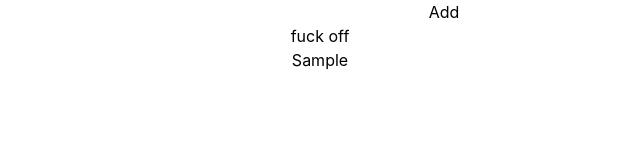
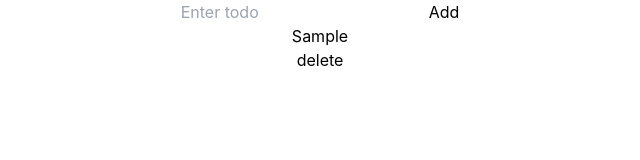
Before and after one commit to Amajuoyichidera/redux_toolkit, a React (Create React App) app: page / in a window 1280 px wide. Both pictures are taken after typing "Sample" into the empty fields and a click on the button "Add". Shown: the top 160 px of the page, without its empty margins (320-960 px from the left). Built offline with nearby package versions, Linux system fonts and the light colour scheme.

Commit message:
second version

```diff
--- a/src/components/AddTodo.js
+++ b/src/components/AddTodo.js
@@ -1,21 +1,21 @@
 import React, {useState} from 'react'
-import { useDispatch } from 'react-redux'
 import { addTodo } from '../features/todo/todoSlice'
+import { useDispatch } from 'react-redux';
 
 const AddTodo = () => {
-    const [input, setInput] = useState('')
-    const dispatch = useDispatch()
+  const [input, setInput] = useState('');
+  const dispatch = useDispatch();
 
-    const addTodoHandler = (e) => {
-        e.preventDefault();
-        dispatch(addTodo(input));
-        setInput('');
-    }
+  const handleAddTodo = (e) => {
+    e.preventDefault();
+    dispatch(addTodo(input));
+    setInput('')
+  }
 
   return (
-    <form onSubmit={addTodoHandler}>
-      <input type='text' value={input} onChange={(e) => setInput(e.target.value)} />
-      <button type='submit'>Add</button>
+    <form onSubmit={handleAddTodo}>
+        <input type='text' placeholder='Enter todo' value={input} onChange={(e) => setInput(e.target.value)} />
+        <button type='submit'>Add</button>
     </form>
   )
 }
--- a/src/components/Todos.js
+++ b/src/components/Todos.js
@@ -1,14 +1,17 @@
-import React from 'react'
-import { useSelector } from 'react-redux'
+import React from 'react';
+import { useDispatch, useSelector } from 'react-redux';
+import { removeTodo } from '../features/todo/todoSlice';
 
 const Todos = () => {
-    const todos = useSelector((state) => state.todos)
+  const todos = useSelector((state) => state.todos);
+  const dispatch = useDispatch();
 
   return (
     <div>
       {todos.map((todo) => (
-        <div key={todo.id}>
-            {todo.text}
+        <div>
+            <h1>{todo.text}</h1>
+            <button onClick={() => dispatch(removeTodo(todo.id))}>delete</button>
         </div>
       ))}
     </div>
--- a/src/features/todo/todoSlice.js
+++ b/src/features/todo/todoSlice.js
@@ -1,28 +1,33 @@
 import { createSlice, nanoid } from "@reduxjs/toolkit";
 
 const initialState = {
-    todos: [{ id: 1, text: 'fuck off'}],
+    'todos': [],
 }
 
-
 export const todoSlice = createSlice({
-    name: 'todos',
+    name: 'todo',
     initialState,
     reducers: {
         addTodo: (state, action) => {
             const todo = {
-                id: nanoid,
+                id: nanoid(),
                 text: action.payload,
             }
-            state.todos.push(todo);
+            state.todos.push(todo)
         },
         removeTodo: (state, action) => {
-            state.todos = state.todos.filter((todo) => todo.id !== action.payload)
+            state.todos = state.todos.filter((todo) => todo.id !== action.payload )
+        },
+        updateTodo: (state, actions) => {
+            const todo = {
+                ...id,
+                text: actions.payload,
+            }
+            state.todos.push(todo)
         }
     }
 })
 
 
-export const { addTodo, removeTodo} = todoSlice.actions
-
-export default todoSlice.reducer
+export const { addTodo, removeTodo } = todoSlice.actions;
+export default todoSlice.reducer;
```
